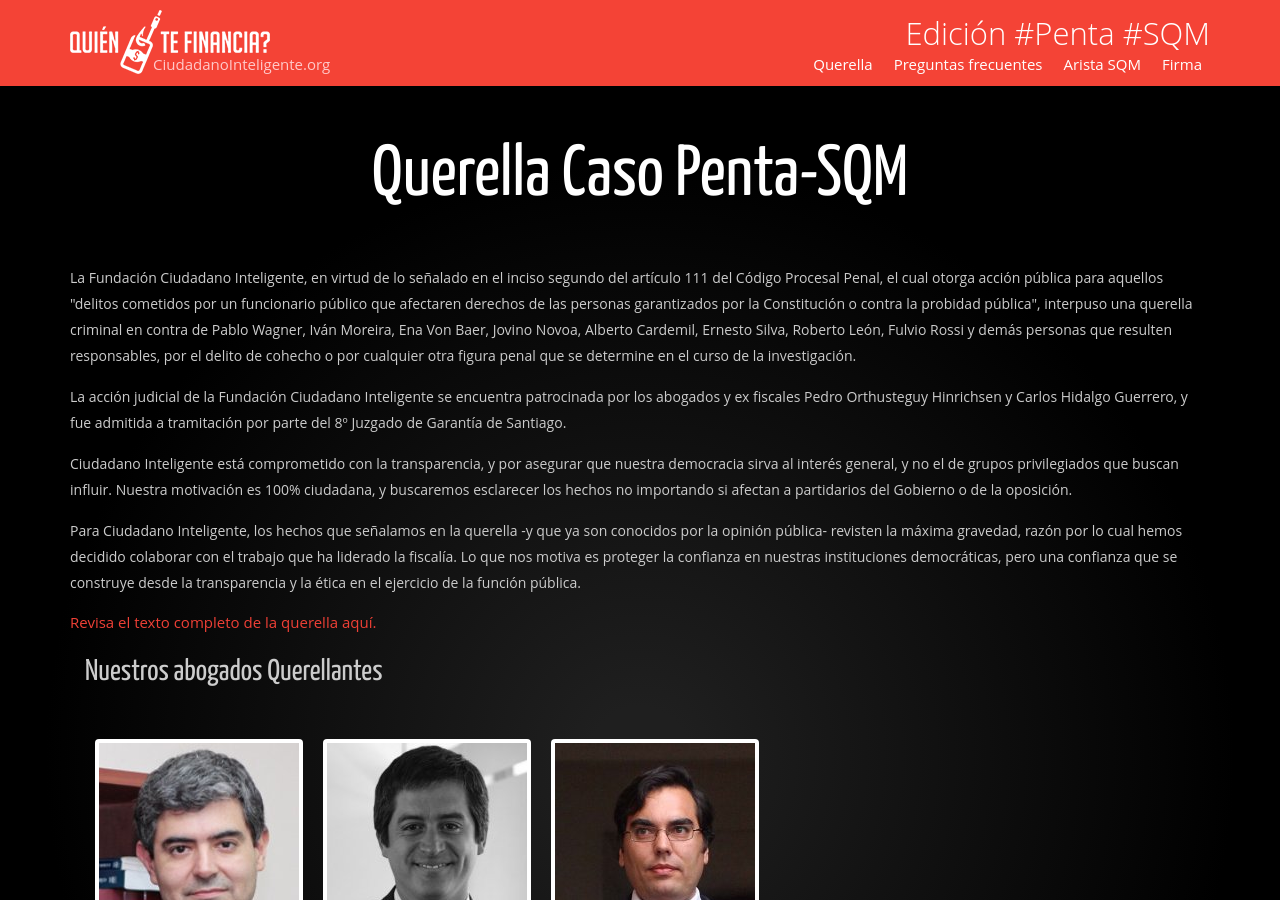
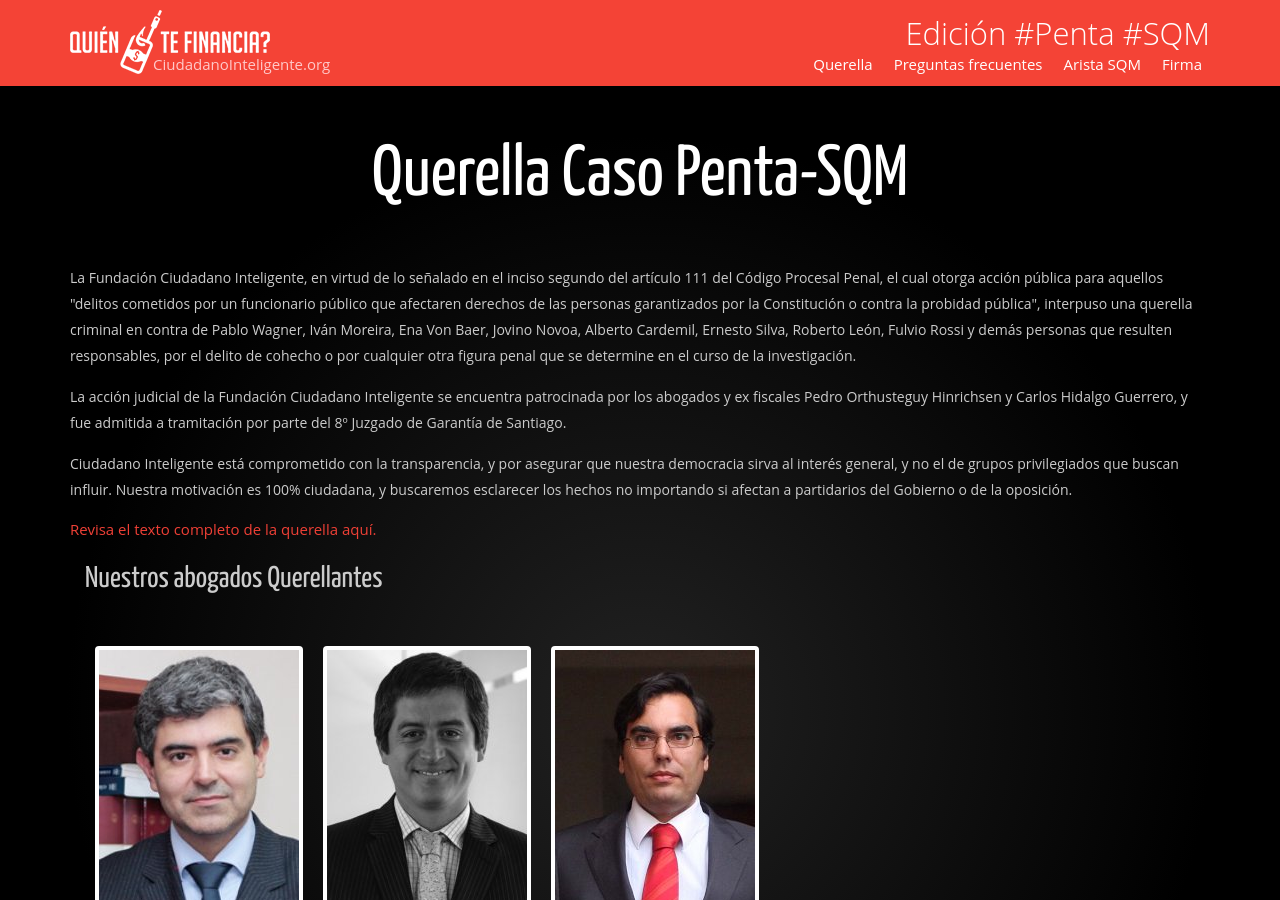
Before and after one commit to ciudadanointeligente/quien-te-financia, a Jekyll site: the page built from querella.html, in a window 1280 px wide and 900 px high. Built offline with Jekyll 4.4.1, drawn with Linux system fonts in a browser that asks for light colours; nearby versions of some CDN libraries.

Commit message:
Eliminación de último párrafo

```diff
--- a/querella.html
+++ b/querella.html
@@ -14,7 +14,6 @@
 
 		<p>Ciudadano Inteligente está comprometido con la transparencia, y por asegurar que nuestra democracia sirva al interés general, y no el de grupos privilegiados que buscan influir. Nuestra motivación es 100% ciudadana, y buscaremos esclarecer los hechos no importando si afectan a partidarios del Gobierno o de la oposición.</p>
 
-		<p>Para Ciudadano Inteligente, los hechos que señalamos en la querella -y que ya son conocidos por la opinión pública- revisten la máxima gravedad, razón por lo cual hemos decidido colaborar con el trabajo que ha liderado la fiscalía. Lo que nos motiva es proteger la confianza en nuestras instituciones democráticas, pero una confianza que se construye desde la transparencia y la ética en el ejercicio de la función pública.</p>
 
 		<a href="https://drive.google.com/file/d/0B6QQVPLH_F8XOGdNMldsSW9zY0E3RVRuMm42Mno4T05Eejk4/view?usp=sharing" target="_blank">Revisa el texto completo de la querella aquí.</a>
 
```
